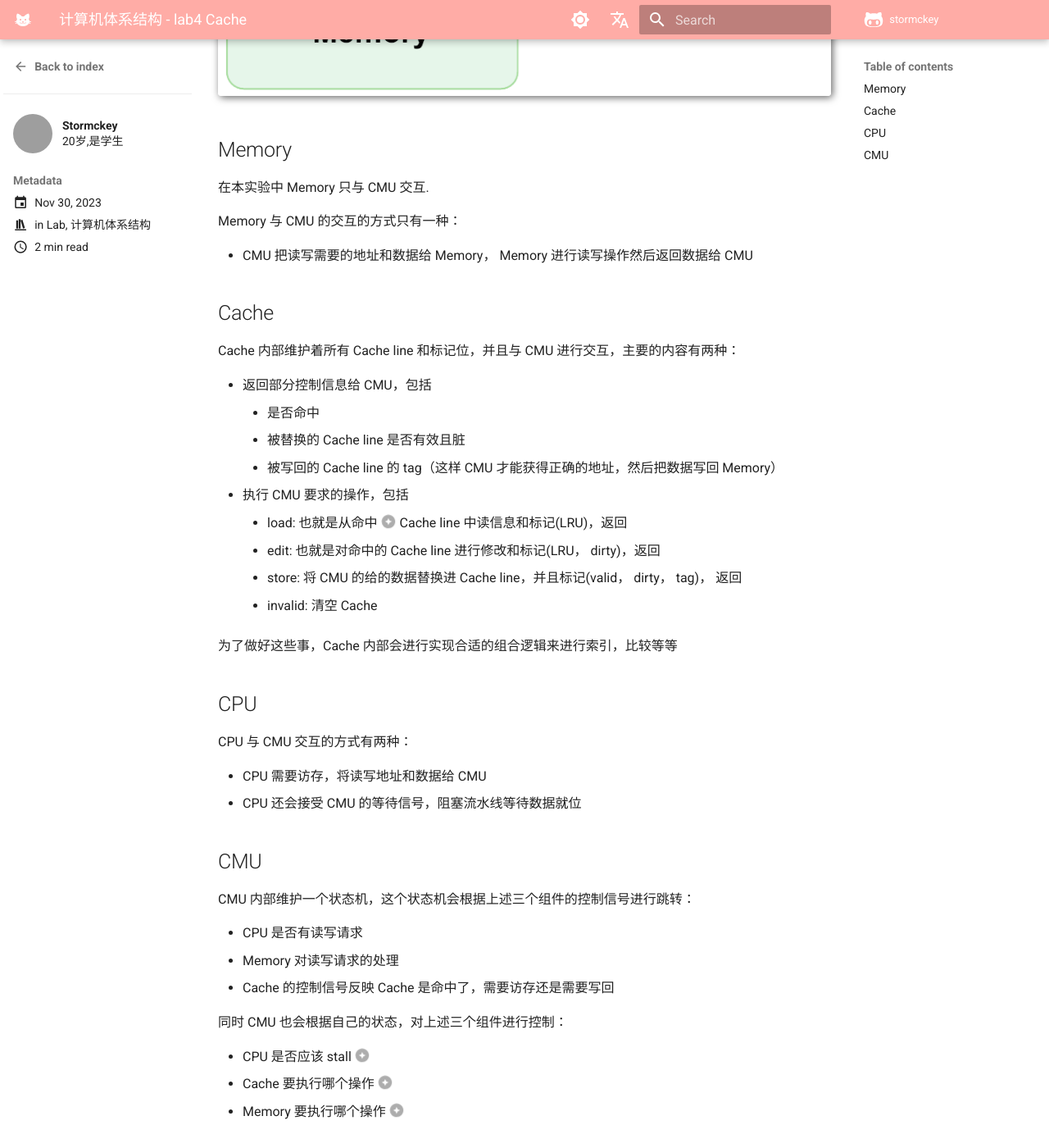
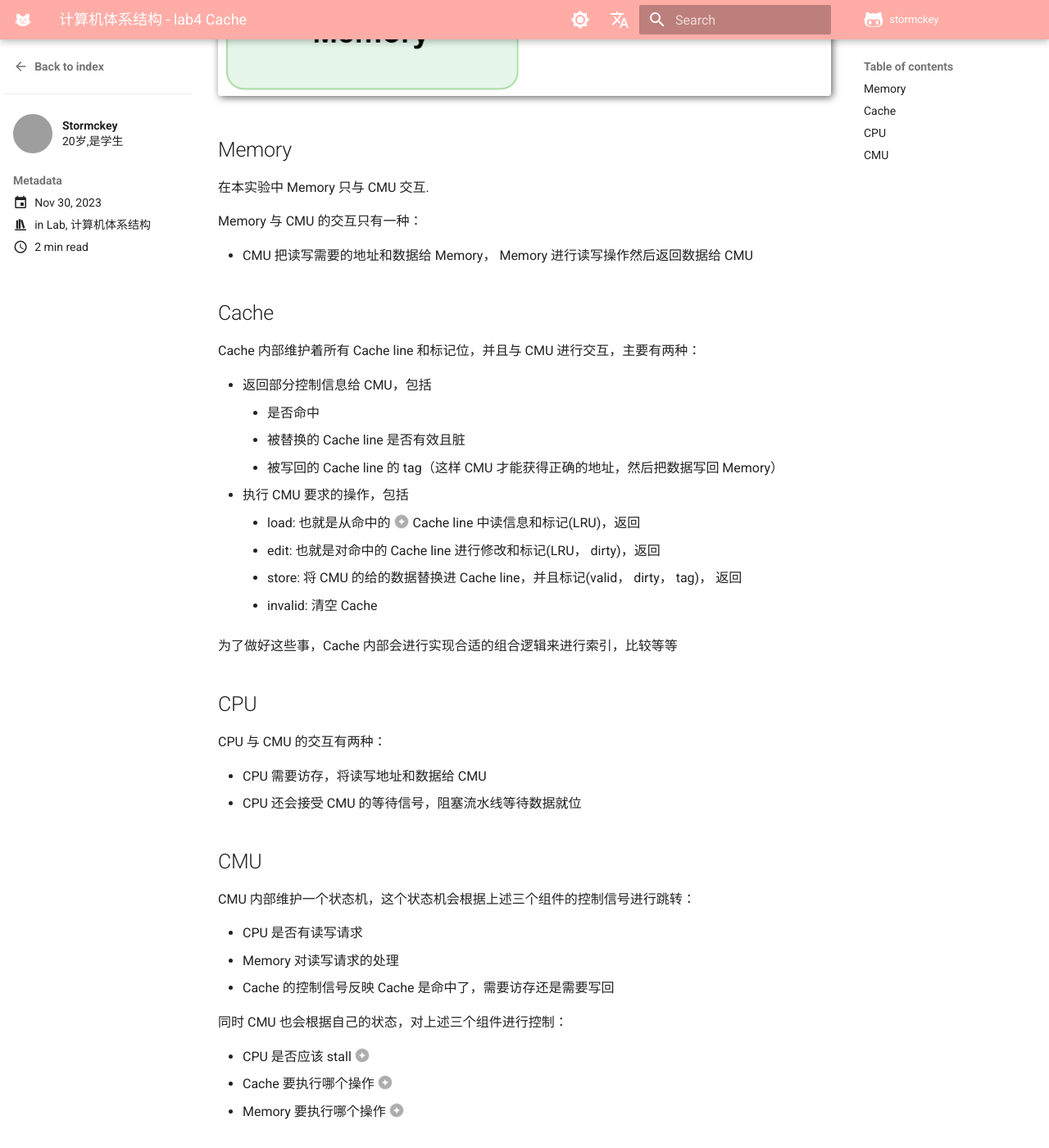
Before and after one commit to stormckey/stormckey.github.io, an MkDocs documentation site: the page built from docs/blog/posts/CA_lab4.md, in a window 1280 px wide and 1400 px high, scrolled down 1152 px. Shown: the whole window at 82% size. Built offline with MkDocs 1.6.1 and Material for MkDocs 9.7.7, drawn with Linux system fonts in a browser that asks for light colours; comment, search, counter and statistics services are not loaded; some of the changed lines change nothing that is shown; some of the changed text lies outside the part shown; grey boxes are pictures that could not be loaded.

Commit message:
little modification

````diff
--- a/docs/blog/posts/CA_lab4.md
+++ b/docs/blog/posts/CA_lab4.md
@@ -12,7 +12,7 @@ nostatistics: true
 # 计算机体系结构 - lab4  Cache
 
 !!! abstract
-    介绍一下实验中 Cache 设计的思想，从模块抽象的层面讲讲各模块的任务和交互的逻辑.
+    介绍一下实验中 Cache 设计的思想，从模块抽象的层面讲讲各模块的功能和交互的逻辑.
 
 <!-- more -->
 
@@ -29,13 +29,13 @@ nostatistics: true
 
 在本实验中 Memory 只与 CMU 交互.
 
-Memory 与 CMU 的交互的方式只有一种：
+Memory 与 CMU 的交互只有一种：
 
 - CMU 把读写需要的地址和数据给 Memory， Memory 进行读写操作然后返回数据给 CMU
 
 ## Cache
 
-Cache 内部维护着所有 Cache line 和标记位，并且与 CMU 进行交互，主要的内容有两种：
+Cache 内部维护着所有 Cache line 和标记位，并且与 CMU 进行交互，主要有两种：
 
 <div class="annotate" markdown>
 
@@ -44,7 +44,7 @@ Cache 内部维护着所有 Cache line 和标记位，并且与 CMU 进行交互
     - 被替换的 Cache line 是否有效且脏
     - 被写回的 Cache line 的 tag（这样 CMU 才能获得正确的地址，然后把数据写回 Memory）
 - 执行 CMU 要求的操作，包括
-    - load: 也就是从命中(1)Cache line 中读信息和标记(LRU)，返回
+    - load: 也就是从命中的(1)Cache line 中读信息和标记(LRU)，返回
     - edit: 也就是对命中的 Cache line 进行修改和标记(LRU， dirty)，返回
     - store: 将 CMU 的给的数据替换进 Cache line，并且标记(valid， dirty， tag)， 返回
     - invalid: 清空 Cache
@@ -57,7 +57,7 @@ Cache 内部维护着所有 Cache line 和标记位，并且与 CMU 进行交互
 
 ## CPU
 
-CPU 与 CMU 交互的方式有两种：
+CPU 与 CMU 的交互有两种：
 
 - CPU 需要访存，将读写地址和数据给 CMU
 - CPU 还会接受 CMU 的等待信号，阻塞流水线等待数据就位
--- a/overrides/partials/Note1.md
+++ /dev/null
@@ -1,31 +0,0 @@
-# Notes for lecture 1&2
-
-### string
-we can initialize a string from a substring.
-```C++
-string(const char *cp);//C string
-string(const char *cp， int len);//at most len chars ，\0 not included
-string(const string& s2， int pos);//count from 0
-string(const string& s2， int pos， int len);
-string(int n，char c);//a string of n chars of c
-```
-The method for string:
-```C++
-int size()const; //same as length
-char &at(int n);// like []，but check the range
-void resize(int len，char c);//resize to length ， padding with c
-int find(const string &s， int pos = 0) const;//find substring s from pos ， return string::npos if not found
-```
-Just some funcs I used for homework.For mor details， retrieve in this [blog](https://blog.csdn.net/qq_37954088/article/details/82286530)
-
-### new and delete
-!!! info
-    the delete[] will not change the space it freed， but change the number of deconstructor it calls
-### sort and stable_sort
-```C++
-#include <algorithm>
-sort(first，last，cmp);
-int cmp(const type& ，const type &);
-```
-sort will sort the elements in [first，last).
-cmp will ensure every pair in the sorted array to return.
````
